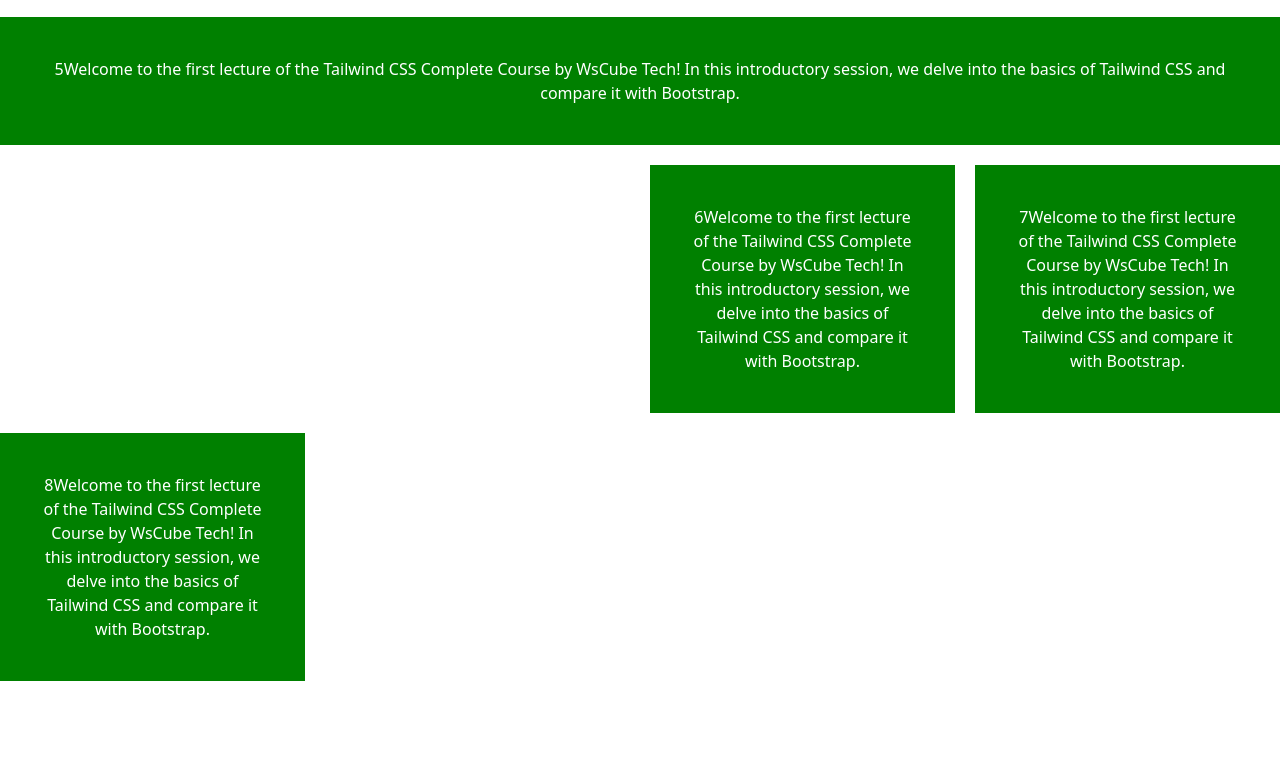
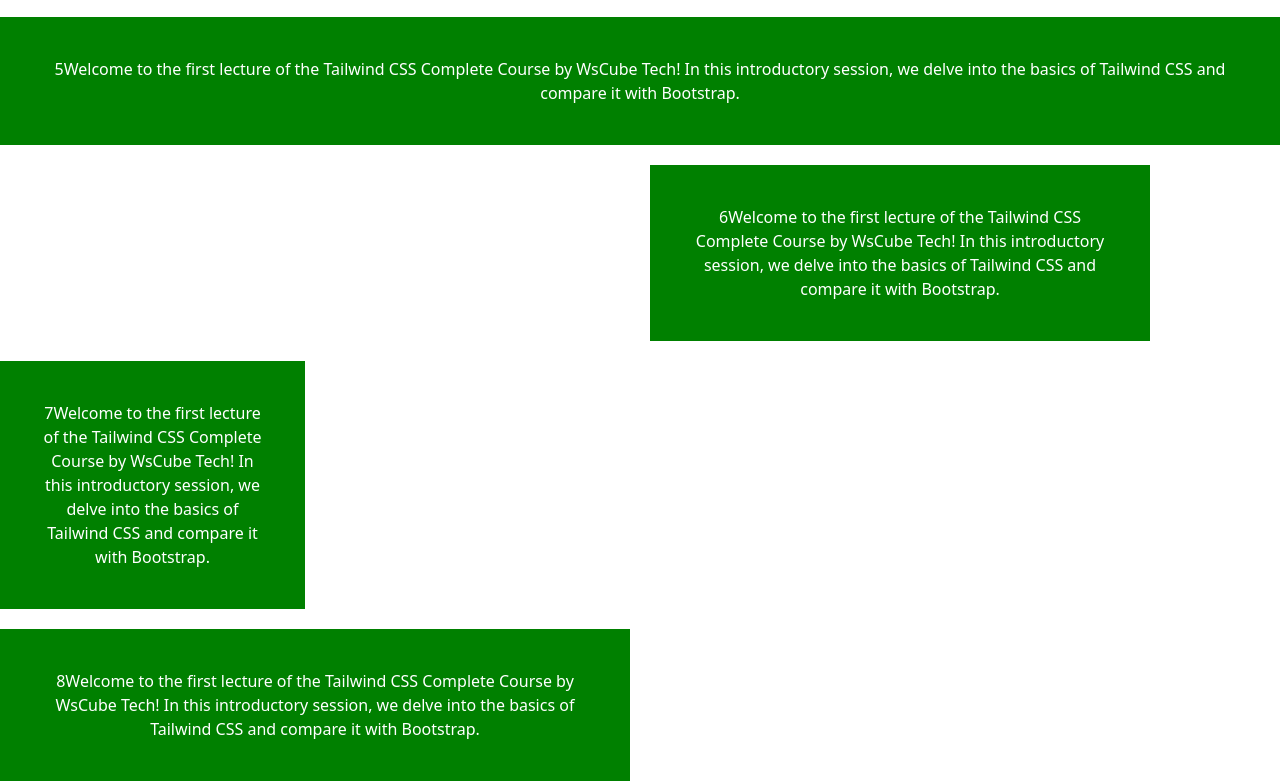
Before and after one commit to fanubalti786/Welcom-To-My-TailwindCss-Learning-Path, a website: page lecture8/index.html in a window 1280 px wide. Shown: the part 1624-2405 px from the top of the page. Before the commit the page ends 2305 px from the top, so only its background shows below. Drawn offline with nearby package versions, Linux system fonts and the light colour scheme.

Commit message:
using grid with colstart, colend, maxwidth colspanfull properties

```diff
--- a/lecture8/index.html
+++ b/lecture8/index.html
@@ -59,14 +59,14 @@
         // using grid with gridcol, gap, and colspan properties
         <div class="text-[white]">Home Page</div>
         <div class="max-w-[1300px]  mx-auto grid  lg:grid-cols-4  md:grid-cols-3 sm:grid-cols-2 gap-5 ">
-            <div class="text-[white] py-10 px-10 text-center bg-[green]">1Welcome to the first lecture of the Tailwind CSS Complete Course by WsCube Tech! In this introductory session, we delve into the basics of Tailwind CSS and compare it with Bootstrap. </div>
+            <div class="text-[white] py-10 px-10 text-center bg-[green] ">1Welcome to the first lecture of the Tailwind CSS Complete Course by WsCube Tech! In this introductory session, we delve into the basics of Tailwind CSS and compare it with Bootstrap. </div>
             <div class="text-[white] py-10 px-10 text-center bg-[green] col-span-2 col-start-2">2Welcome to the first lecture of the Tailwind CSS Complete Course by WsCube Tech! In this introductory session, we delve into the basics of Tailwind CSS and compare it with Bootstrap. </div>
             <div class="text-[white] py-10 px-10 text-center bg-[green] col-span-3">3Welcome to the first lecture of the Tailwind CSS Complete Course by WsCube Tech! In this introductory session, we delve into the basics of Tailwind CSS and compare it with Bootstrap. </div>
             <div class="text-[white] py-10 px-10 text-center bg-[green]">4Welcome to the first lecture of the Tailwind CSS Complete Course by WsCube Tech! In this introductory session, we delve into the basics of Tailwind CSS and compare it with Bootstrap. </div>
             <div class="text-[white] py-10 px-10 text-center bg-[green] col-span-4  col-span-full">5Welcome to the first lecture of the Tailwind CSS Complete Course by WsCube Tech! In this introductory session, we delve into the basics of Tailwind CSS and compare it with Bootstrap. </div>
-            <div class="text-[white] py-10 px-10 text-center bg-[green] col-start-3">6Welcome to the first lecture of the Tailwind CSS Complete Course by WsCube Tech! In this introductory session, we delve into the basics of Tailwind CSS and compare it with Bootstrap. </div>
+            <div class="text-[white] py-10 px-10 text-center bg-[green] col-start-3 max-w-[500px] col-span-2">6Welcome to the first lecture of the Tailwind CSS Complete Course by WsCube Tech! In this introductory session, we delve into the basics of Tailwind CSS and compare it with Bootstrap. </div>
             <div class="text-[white] py-10 px-10 text-center bg-[green]">7Welcome to the first lecture of the Tailwind CSS Complete Course by WsCube Tech! In this introductory session, we delve into the basics of Tailwind CSS and compare it with Bootstrap. </div>
-            <div class="text-[white] py-10 px-10 text-center bg-[green]">8Welcome to the first lecture of the Tailwind CSS Complete Course by WsCube Tech! In this introductory session, we delve into the basics of Tailwind CSS and compare it with Bootstrap. </div>
+            <div class="text-[white] py-10 px-10 text-center bg-[green] col-start-1 col-end-3">8Welcome to the first lecture of the Tailwind CSS Complete Course by WsCube Tech! In this introductory session, we delve into the basics of Tailwind CSS and compare it with Bootstrap. </div>
 
 
 
```
